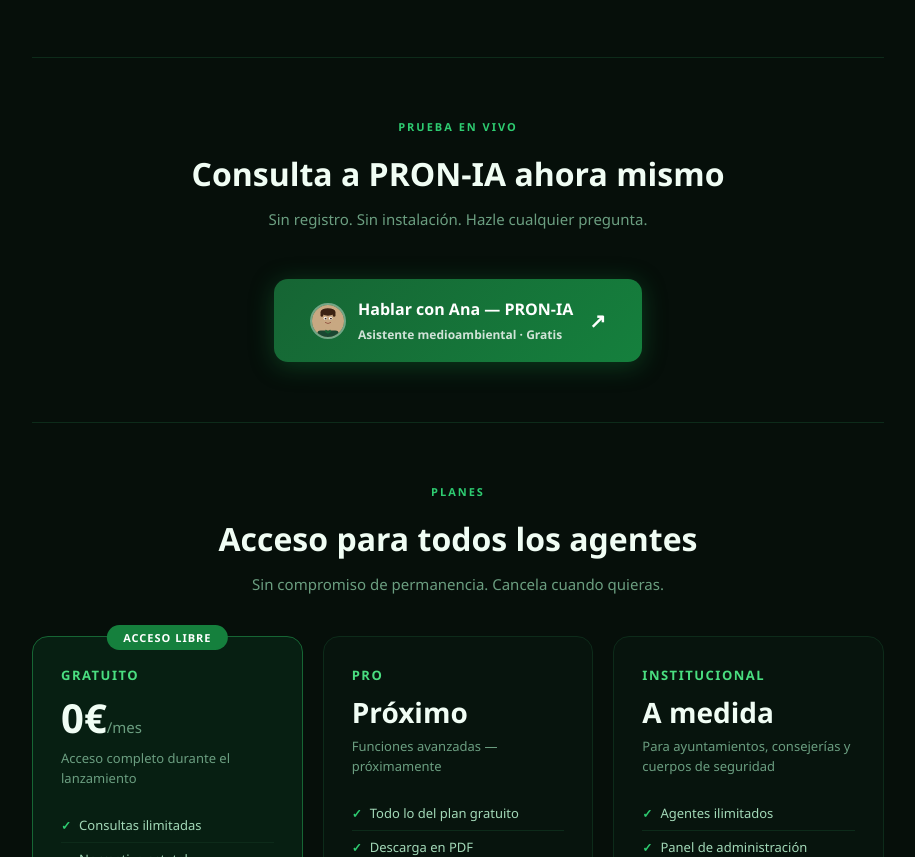
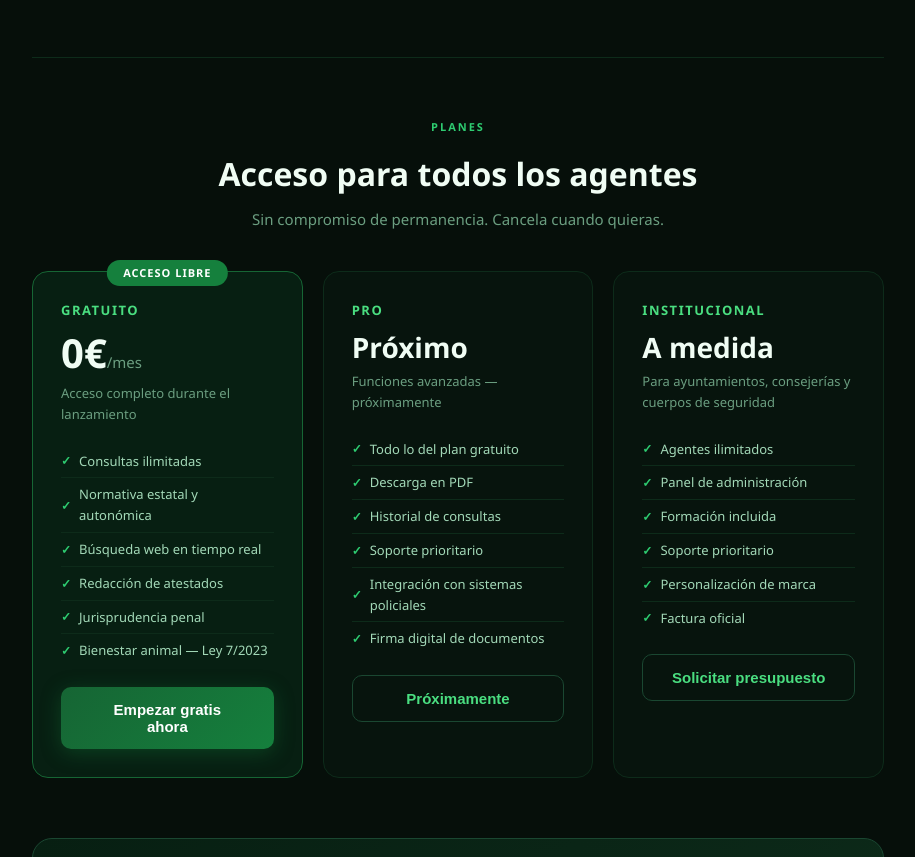
Before and after one commit to alvarezpic-dotcom/pronia-landing, a plain HTML site: page index.html in a window 1280 px wide. Shown: the part 1322-2179 px from the top of the page, without its empty margins (182-1097 px from the left). Drawn offline with Linux system fonts and the light colour scheme.

Commit message:
Update index.html

```diff
--- a/index.html
+++ b/index.html
@@ -106,7 +106,7 @@ footer{text-align:center;padding:32px 24px;color:#2d4a38;font-size:12px;border-t
     <span class="tag">Guardia Civil</span><span class="tag">Policía Local</span><span class="tag">Agentes Forestales</span><span class="tag">Fiscalía</span><span class="tag">Juzgados</span><span class="tag">Técnicos Ambientales</span>
   </div>
   <div class="hero-btns" style="display:flex;gap:12px;justify-content:center;margin-top:32px;flex-wrap:wrap">
-    <button class="btn-primary" onclick="document.getElementById('prueba').scrollIntoView({behavior:'smooth'})">Probar ahora — gratis</button>
+    <button class="btn-primary" onclick="window.open('https://claude.ai/public/artifacts/6fed0430-8142-4192-8d8e-81d8988241a1','_blank')">Probar ahora — gratis</button>
     <button class="btn-secondary" onclick="document.getElementById('funciones').scrollIntoView({behavior:'smooth'})">Ver funciones</button>
     <button class="btn-secondary" onclick="abrirModal()" style="display:flex;align-items:center;gap:8px">
       <svg width="15" height="15" viewBox="0 0 24 24" fill="none" stroke="currentColor" stroke-width="2.5" stroke-linecap="round" stroke-linejoin="round"><circle cx="18" cy="5" r="3"/><circle cx="6" cy="12" r="3"/><circle cx="18" cy="19" r="3"/><line x1="8.59" y1="13.51" x2="15.42" y2="17.49"/><line x1="15.41" y1="6.51" x2="8.59" y2="10.49"/></svg>
@@ -131,36 +131,7 @@ footer{text-align:center;padding:32px 24px;color:#2d4a38;font-size:12px;border-t
     <div class="feat"><div style="font-size:24px;margin-bottom:14px">🗺️</div><h3>Organigramas y resúmenes</h3><p>Visualiza la estructura de un caso o normativa compleja en segundos.</p></div>
   </div>
 
-  <hr class="divider" id="prueba">
 
-  <div style="text-align:center;margin-bottom:40px">
-    <div class="section-label">Prueba en vivo</div>
-    <div class="section-title">Consulta a PRON-IA ahora mismo</div>
-    <div class="section-sub">Sin registro. Sin instalación. Hazle cualquier pregunta.</div>
-    <a href="https://claude.ai/public/artifacts/6fed0430-8142-4192-8d8e-81d8988241a1" target="_blank" style="display:inline-flex;align-items:center;gap:12px;background:linear-gradient(135deg,#166534,#15803d);color:#fff;border:none;border-radius:14px;padding:18px 36px;font-size:16px;font-weight:700;cursor:pointer;text-decoration:none;box-shadow:0 4px 24px rgba(21,128,61,.4);margin-top:8px">
-      <svg viewBox="0 0 60 60" xmlns="http://www.w3.org/2000/svg" width="36" height="36" style="border-radius:50%;border:2px solid rgba(255,255,255,.4)">
-        <rect width="60" height="60" fill="#c8a882"/>
-        <rect x="10" y="48" width="40" height="14" rx="6" fill="#1a4731"/>
-        <path d="M24 50 L30 54 L36 50 L34 46 L30 50 L26 46Z" fill="#166534"/>
-        <ellipse cx="30" cy="26" rx="14" ry="16" fill="#c8a882"/>
-        <ellipse cx="30" cy="13" rx="14" ry="7" fill="#3b2314"/>
-        <rect x="16" y="12" width="5" height="10" rx="3" fill="#3b2314"/>
-        <rect x="39" y="12" width="5" height="10" rx="3" fill="#3b2314"/>
-        <ellipse cx="25" cy="25" rx="3" ry="3.2" fill="white"/>
-        <ellipse cx="35" cy="25" rx="3" ry="3.2" fill="white"/>
-        <ellipse cx="25.5" cy="25.5" rx="1.8" ry="1.8" fill="#3b2314"/>
-        <ellipse cx="35.5" cy="25.5" rx="1.8" ry="1.8" fill="#3b2314"/>
-        <path d="M25 33 Q30 37 35 33" stroke="#8b4a3a" stroke-width="1.5" fill="none" stroke-linecap="round"/>
-        <ellipse cx="16" cy="26" rx="2.5" ry="3.5" fill="#c8a882"/>
-        <ellipse cx="44" cy="26" rx="2.5" ry="3.5" fill="#c8a882"/>
-      </svg>
-      <div style="text-align:left">
-        <div style="font-size:16px;font-weight:700">Hablar con Ana — PRON-IA</div>
-        <div style="font-size:12px;opacity:.8;margin-top:2px">Asistente medioambiental · Gratis</div>
-      </div>
-      <span style="font-size:20px;margin-left:4px">↗</span>
-    </a>
-  </div>
 
   <hr class="divider" id="planes">
 
```
